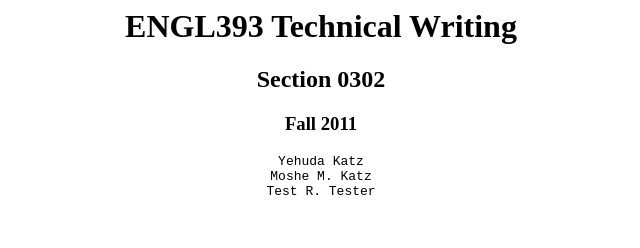
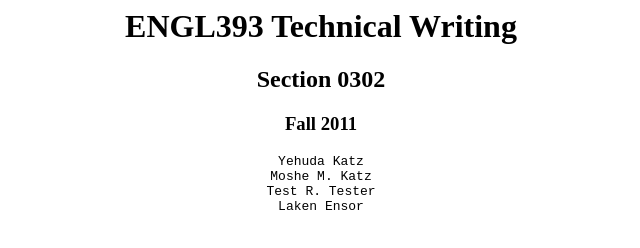
Before and after one commit to ENGL393/engl393.github.com, a plain HTML site: page index.html in a window 1280 px wide. Shown: the full height of the page, 319-959 px from the left. Drawn offline with Linux system fonts and the light colour scheme.

Commit message:
Update index.html

```diff
--- a/index.html
+++ b/index.html
@@ -10,6 +10,7 @@
 Yehuda Katz
 Moshe M. Katz
 Test R. Tester
+Laken Ensor
 
 <!--  Add your name above this line -->
 </pre>
```
